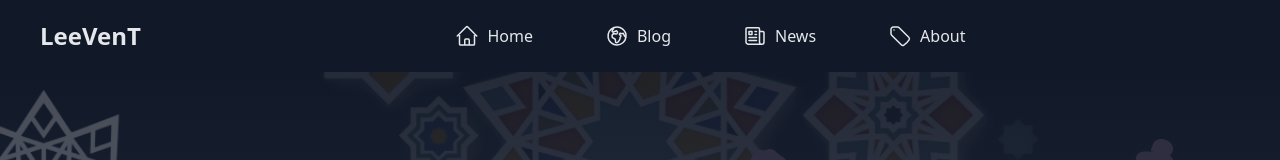
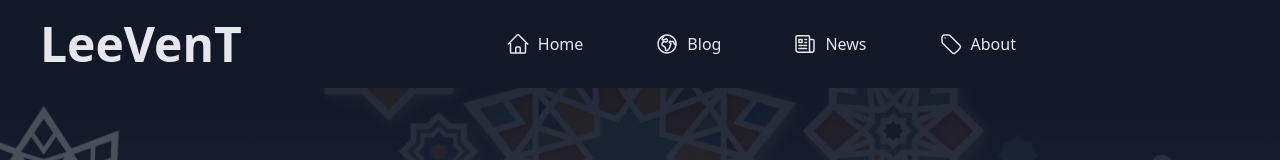
Before and after one commit to mdouzi/leeVent-website, a Nuxt app: page / in a window 1280 px wide. Shown: the top 160 px of the page. Built offline with nearby package versions, Linux system fonts and the light colour scheme.

Commit message:
set title size

```diff
--- a/components/NavBar.vue
+++ b/components/NavBar.vue
@@ -2,7 +2,7 @@
     <div class="w-full px-5 text-white bg-gray-900 relative">
         <div class="container mx-auto flex justify-between items-center">
             <div class="rightNav flex justify-center items-center p-5">
-                <span class="title text-2xl font-semibold text-gray-200">
+                <span class="title text-5xl font-semibold text-gray-200">
                     LeeVenT
                 </span>
             </div>
```
